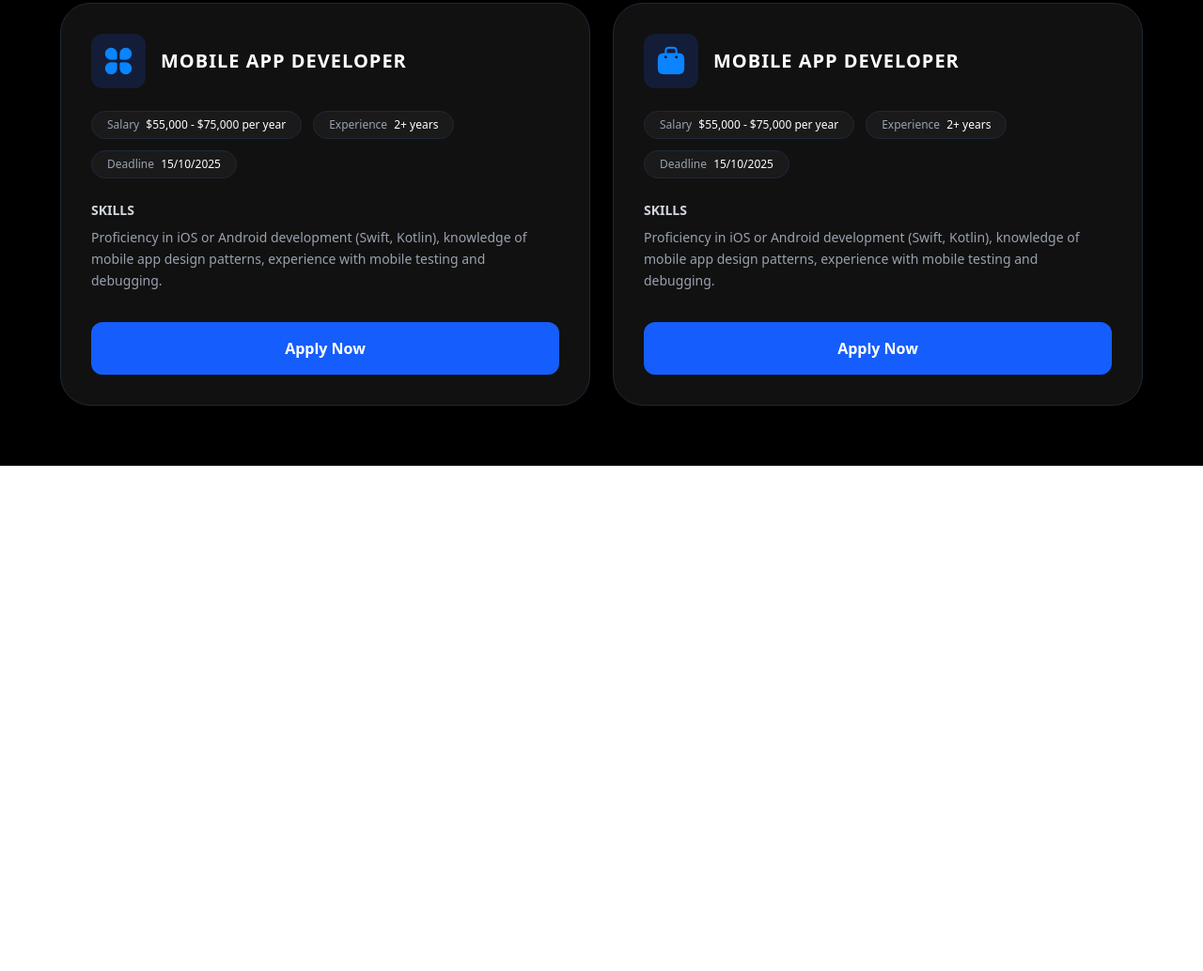
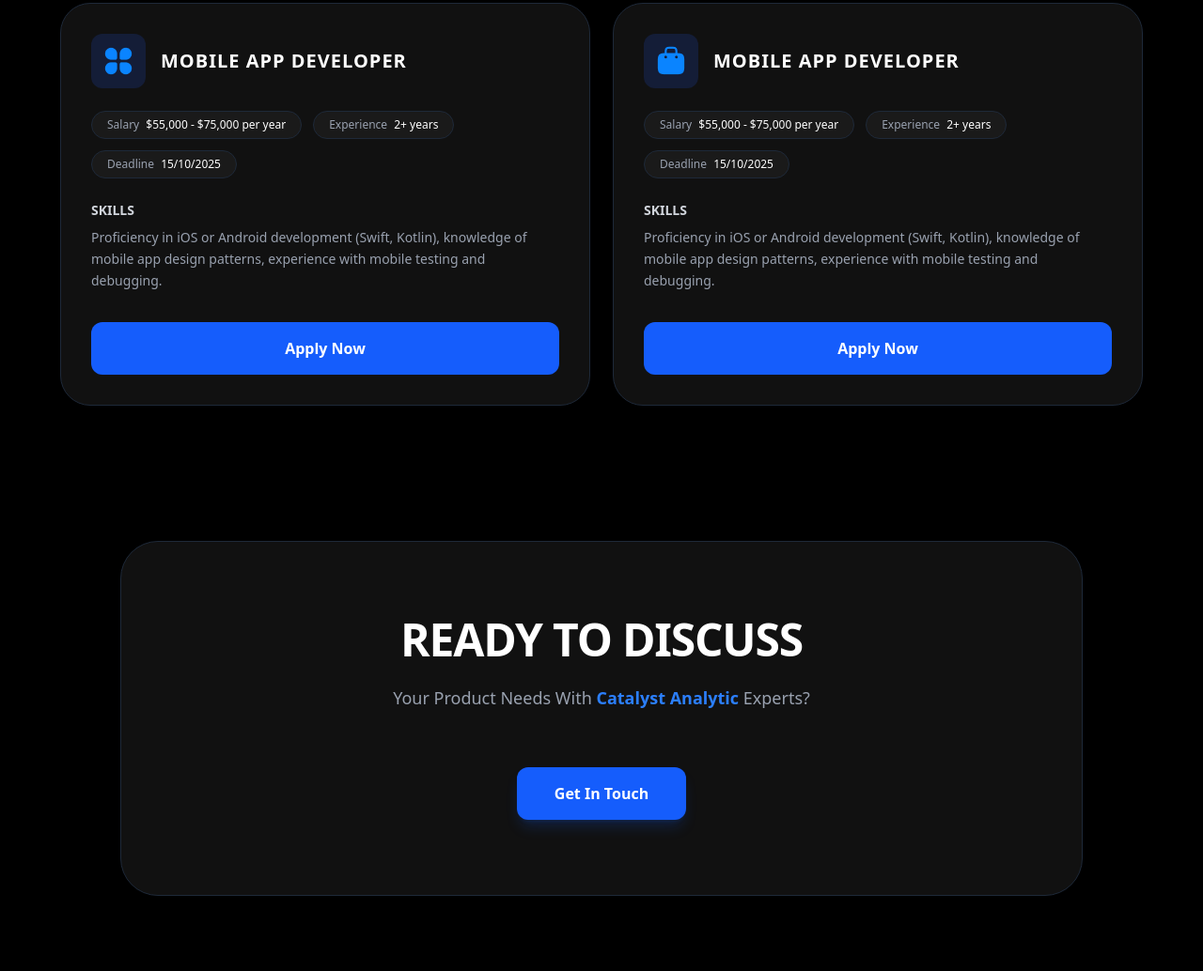
Before and after one commit to kosimovMuhammad/github-egzamin, a website: page src/index-3.html in a window 1280 px wide. Shown: the part 1397-2431 px from the top of the page at 94% size. Before the commit the page ends 1893 px from the top, so only its background shows below. Drawn offline with nearby package versions, Linux system fonts and the light colour scheme; files that its build step writes are made by us from their sources.

Commit message:
branch-3 section-3

```diff
--- a/src/index-3.html
+++ b/src/index-3.html
@@ -36,9 +36,10 @@
       <p class="text-gray-400 mb-8 max-w-md">
         We're a team of builders, thinkers, and explorers using AI, machine learning, and blockchain to solve meaningful problems.
       </p>
+      <a href="./index-4.html">
       <button class="bg-blue-600 hover:bg-blue-700 px-8 py-3 rounded-xl font-semibold w-full sm:w-auto">
         Explore Open Positions
-      </button>
+      </button></a>
     </div>
 
     <div class="mt-10 lg:mt-0 lg:absolute lg:right-10 w-48 lg:w-80">
@@ -206,5 +207,21 @@
   </div>
 </section>
 
+<section class="bg-black px-4 py-20">
+  <div class="max-w-5xl mx-auto relative bg-[#111] border border-gray-800 rounded-[40px] p-10 md:p-20 text-center overflow-hidden">
+
+
+    <div class="relative z-10">
+      <h2 class="text-3xl md:text-5xl font-bold text-white mb-6 tracking-tight">READY TO DISCUSS</h2>
+      <p class="text-gray-400 text-base md:text-lg mb-10">
+        Your Product Needs With <span class="text-blue-500 font-semibold">Catalyst Analytic</span> Experts?
+      </p>
+      <button class="bg-blue-600 px-10 py-4 mt-5 text-white rounded-xl font-bold  shadow-lg shadow-blue-600/20">
+        Get In Touch
+      </button>
+    </div>
+  </div>
+</section>
+
 </body>
 </html>
```
